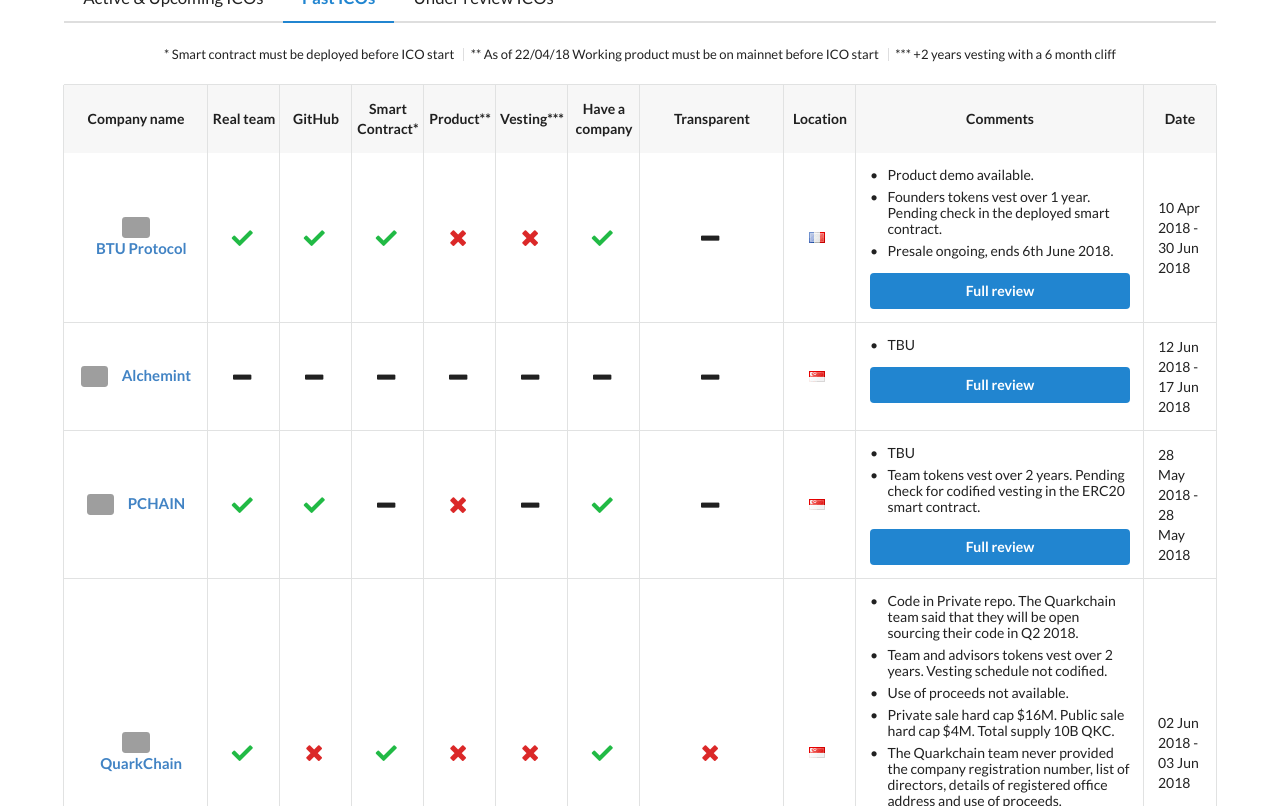
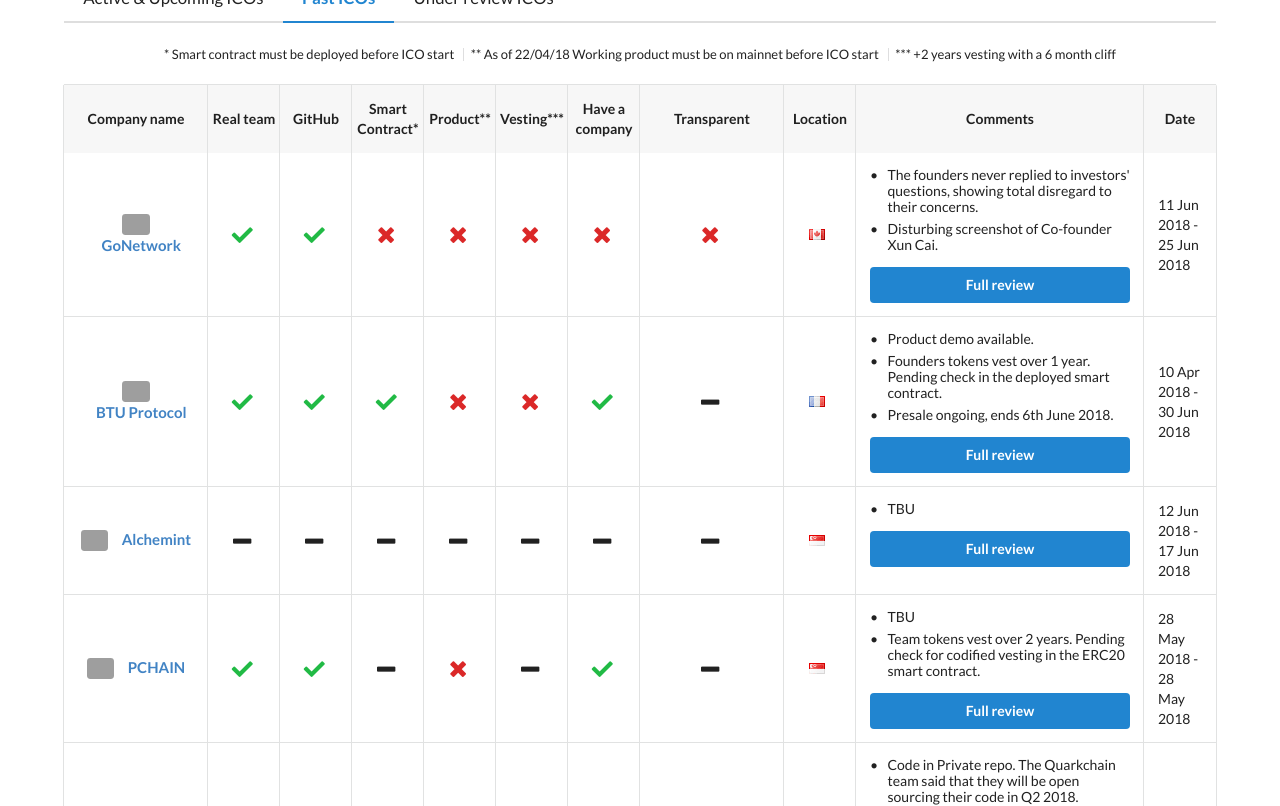
Before and after one commit to ico-check/ico-check, a Jekyll site: the page built from past.md, in a window 1280 px wide and 900 px high, scrolled down 563 px, cut to the strip 94-900 px from the top of the window. Built offline with Jekyll 4.4.1, drawn with Linux system fonts in a browser that asks for light colours; nearby versions of some CDN libraries; grey boxes are pictures that could not be loaded.

Commit message:
12-gonetwork-ico-check
Moved from active ICOs

```diff
--- a/_data/past-icos.yml
+++ b/_data/past-icos.yml
@@ -1,3 +1,23 @@
+- name: GoNetwork
+  image: https://i.imgur.com/XhAQdHY.jpg
+  url: https://gonetwork.co/
+  real_team: true
+  github: true
+  smart_contract: false
+  product: false
+  min_vesting: false
+  have_company: false
+  transparent: false
+  location: Canada
+  comments:
+    - content: The founders never replied to investors' questions, showing total disregard to their concerns.
+    - content: Disturbing screenshot of Co-founder Xun Cai.
+  ico_start_date: 2018-06-11T11:00:00Z
+  ico_end_date: 2018-06-25T11:00:00Z
+  safe: false
+  issue_url: https://github.com/ico-check/ico-check/issues/12
+  sponsored: false
+
 - name: BTU Protocol
   image: https://i.imgur.com/VQYBAXR.jpg
   url: https://www.btu-protocol.com/en/
```
